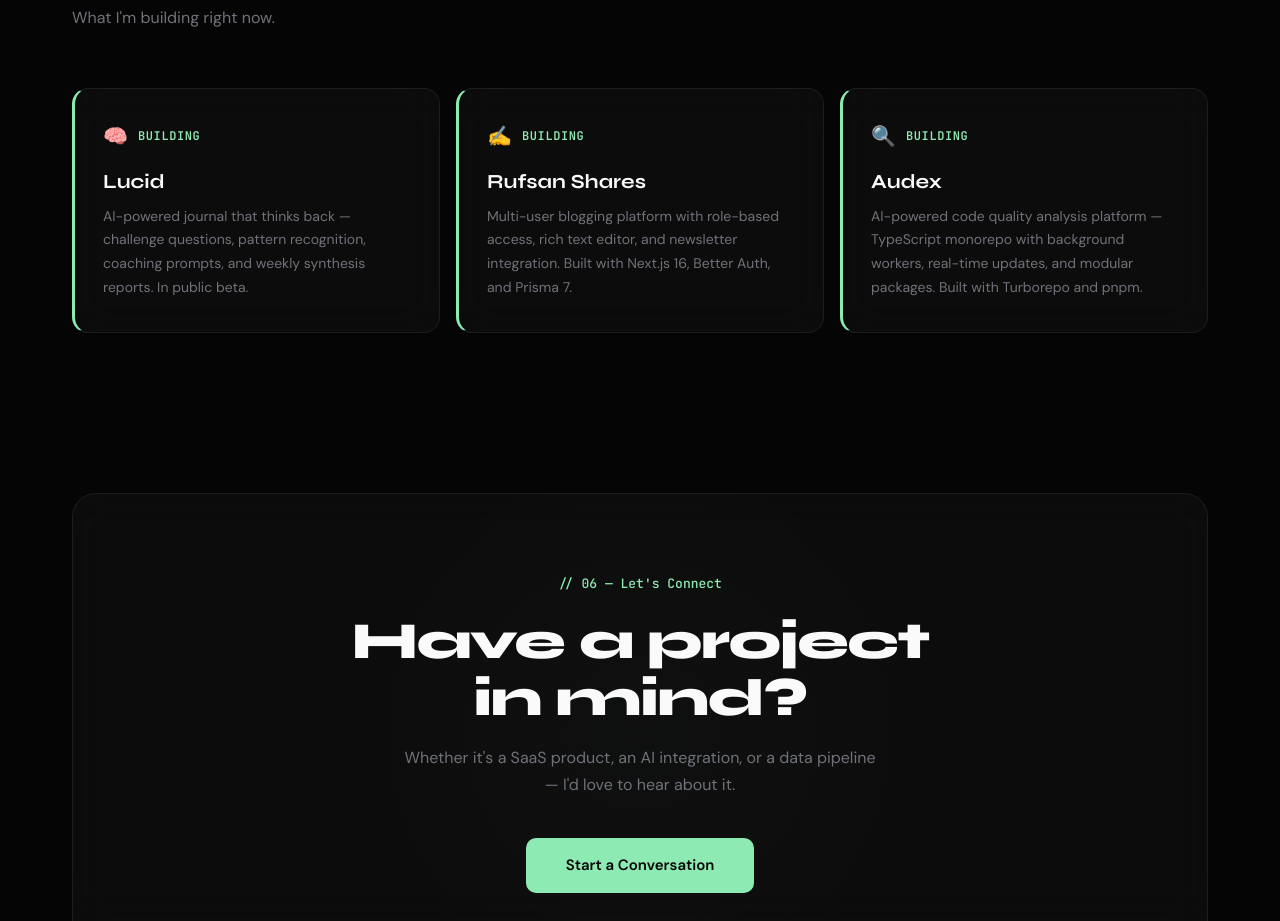
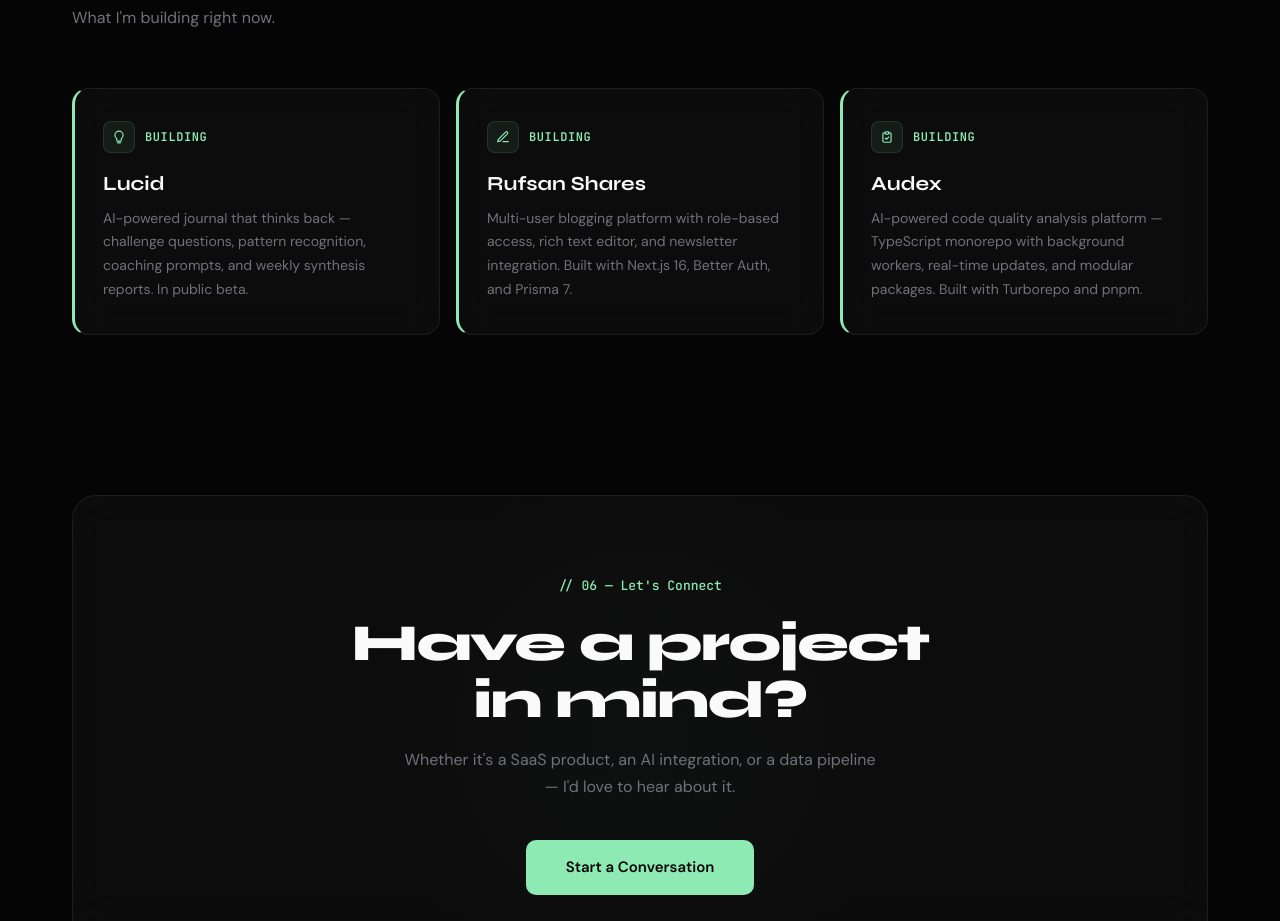
Before and after one commit to RufsanHossain/rufsan, a Next.js app: page / in a window 1280 px wide. Shown: the part 5340-6261 px from the top of the page. Built offline with nearby package versions, Linux system fonts and the light colour scheme.

Commit message:
replaced currently icons

```diff
--- a/src/app/page.tsx
+++ b/src/app/page.tsx
@@ -402,7 +402,13 @@
               }}
             >
               <div style={{ display: "flex", alignItems: "center", gap: "0.625rem", marginBottom: "1rem" }}>
-                <span style={{ fontSize: "1.25rem" }}>🧠</span>
+                <div style={{ width: "2rem", height: "2rem", borderRadius: "0.5rem", background: `${ACCENT}12`, border: `0.0625rem solid ${ACCENT}20`, display: "flex", alignItems: "center", justifyContent: "center" }}>
+                  <svg width="14" height="14" viewBox="0 0 24 24" fill="none" stroke={ACCENT} strokeWidth="2" strokeLinecap="round" strokeLinejoin="round">
+                    <path d="M12 2a7 7 0 0 1 7 7c0 2.38-1.19 4.47-3 5.74V17a2 2 0 0 1-2 2h-4a2 2 0 0 1-2-2v-2.26C6.19 13.47 5 11.38 5 9a7 7 0 0 1 7-7z" />
+                    <line x1="9" y1="21" x2="15" y2="21" />
+                    <line x1="10" y1="24" x2="14" y2="24" />
+                  </svg>
+                </div>
                 <span style={{ fontFamily: FONT_MONO, fontSize: "0.75rem", color: ACCENT, fontWeight: 600, textTransform: "uppercase", letterSpacing: "0.05em" }}>Building</span>
               </div>
               <h3 style={{ fontFamily: FONT_DISPLAY, fontSize: isMobile ? "1.125rem" : "1.25rem", fontWeight: 700, color: "#fafafa", marginBottom: "0.5rem" }}>
@@ -424,7 +430,12 @@
               }}
             >
               <div style={{ display: "flex", alignItems: "center", gap: "0.625rem", marginBottom: "1rem" }}>
-                <span style={{ fontSize: "1.25rem" }}>✍️</span>
+                <div style={{ width: "2rem", height: "2rem", borderRadius: "0.5rem", background: `${ACCENT}12`, border: `0.0625rem solid ${ACCENT}20`, display: "flex", alignItems: "center", justifyContent: "center" }}>
+                  <svg width="14" height="14" viewBox="0 0 24 24" fill="none" stroke={ACCENT} strokeWidth="2" strokeLinecap="round" strokeLinejoin="round">
+                    <path d="M12 20h9" />
+                    <path d="M16.5 3.5a2.12 2.12 0 0 1 3 3L7 19l-4 1 1-4Z" />
+                  </svg>
+                </div>
                 <span style={{ fontFamily: FONT_MONO, fontSize: "0.75rem", color: ACCENT, fontWeight: 600, textTransform: "uppercase", letterSpacing: "0.05em" }}>Building</span>
               </div>
               <h3 style={{ fontFamily: FONT_DISPLAY, fontSize: isMobile ? "1.125rem" : "1.25rem", fontWeight: 700, color: "#fafafa", marginBottom: "0.5rem" }}>
@@ -446,7 +457,13 @@
               }}
             >
               <div style={{ display: "flex", alignItems: "center", gap: "0.625rem", marginBottom: "1rem" }}>
-                <span style={{ fontSize: "1.25rem" }}>🔍</span>
+                <div style={{ width: "2rem", height: "2rem", borderRadius: "0.5rem", background: `${ACCENT}12`, border: `0.0625rem solid ${ACCENT}20`, display: "flex", alignItems: "center", justifyContent: "center" }}>
+                  <svg width="14" height="14" viewBox="0 0 24 24" fill="none" stroke={ACCENT} strokeWidth="2" strokeLinecap="round" strokeLinejoin="round">
+                    <path d="M9 5H7a2 2 0 0 0-2 2v12a2 2 0 0 0 2 2h10a2 2 0 0 0 2-2V7a2 2 0 0 0-2-2h-2" />
+                    <rect x="9" y="3" width="6" height="4" rx="1" />
+                    <path d="m9 14 2 2 4-4" />
+                  </svg>
+                </div>
                 <span style={{ fontFamily: FONT_MONO, fontSize: "0.75rem", color: ACCENT, fontWeight: 600, textTransform: "uppercase", letterSpacing: "0.05em" }}>Building</span>
               </div>
               <h3 style={{ fontFamily: FONT_DISPLAY, fontSize: isMobile ? "1.125rem" : "1.25rem", fontWeight: 700, color: "#fafafa", marginBottom: "0.5rem" }}>
```
